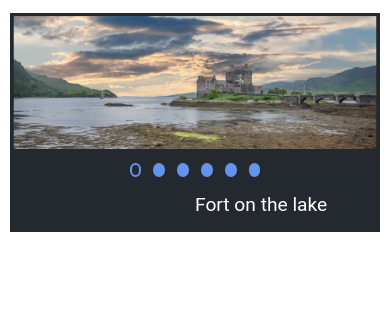
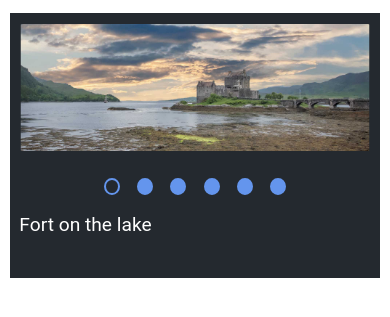
Before and after one commit to glushach/cssMemSlider, a plain HTML site: page cssMemSlider/index.html in a window 390 px wide. Shown: the part 47-364 px from the top of the page. Drawn offline with Linux system fonts and the light colour scheme.

Commit message:
fix: style for dots, padding ets (Sun, May 08, 2022 14:28:46)

```diff
--- a/cssMemSlider/css/main.css
+++ b/cssMemSlider/css/main.css
@@ -3,11 +3,9 @@
     margin: 0;
     padding: 0;
 }
-html {
-    font-size: 16px;
-}
+
 .container {
-    max-width: 1280px;
+    max-width: 100rem; /*1520*/
     margin: 0 auto;
     font-family: 'Roboto', sans-serif;
 }
@@ -36,27 +34,27 @@ h1 {
 }
 .carousel__card {
     width: calc(100% / 3);
-    padding: 0.3%;
+    padding: 0.7rem;
 }
 .carousel__card > img {
     border-radius: 0.5%;
     width: 100%;
+    display: flex;
 }
 
 .controls {
     width: 100%;
-    padding: 1.8%;
+    padding: 1.5rem 0.6rem 3rem;
     display: flex;
 }
 .titles__wrapper {
     overflow: hidden;
-    /*width: 17%;*/
+    width: 15rem;
 }
 .titles {
     width: 100%;
     display: flex;
     transform: translateX(-100%);
-    padding: 2.2% 0 2.5% 0;
 }
 .titles__item {
     font-size: 1.4rem;
@@ -65,17 +63,17 @@ h1 {
     flex-basis: 100%;
     flex-grow: 1;
     flex-shrink: 0;
+    line-height: 2.8rem;
 }
 
 .dots {
     display: flex;
-    width: 16.5%;
+    width: 12.5rem;
     margin-left: auto;
-    margin-right: 0.5%;
 }
 .dots__dot {
     width: 100%;
-    padding-bottom: 7%;
+    padding-bottom: 1rem;
     display: flex;
     justify-content: center;
     align-items: center;
@@ -97,10 +95,10 @@ h1 {
 
 span {
     display: block;
-    width: 50%;
-    padding: 20% 0;
+    width: 1rem;
+    padding: 0.4rem 0;
     border-radius: 50%;
-    border: 2px solid cornflowerblue;
+    border: 0.15rem solid cornflowerblue;
     background: cornflowerblue;
     transition: all 1s;
 }
@@ -167,28 +165,15 @@ span:hover {
     h1 {
         font-size: 1.5rem;
     }
-    .titles {
-        width: 50%;
-        column-gap: 100%;
-    }
     .titles__item {
         font-size: 1.2rem;
+        line-height: 1.7rem;
     }
     .controls {
         flex-direction: column-reverse;
+        padding: 1rem 0.6rem 2.5rem;
     }
     .dots {
-        width: 28%;
         margin: 0 auto;
     }
 }
-@media (max-width: 450px) {
-    .dots {
-        width: 40%;
-    }
-}
-@media (max-width: 340px) {
-    .dots {
-        width: 50%;
-    }
-}
```
Also changed, not shown: 1 other file.
